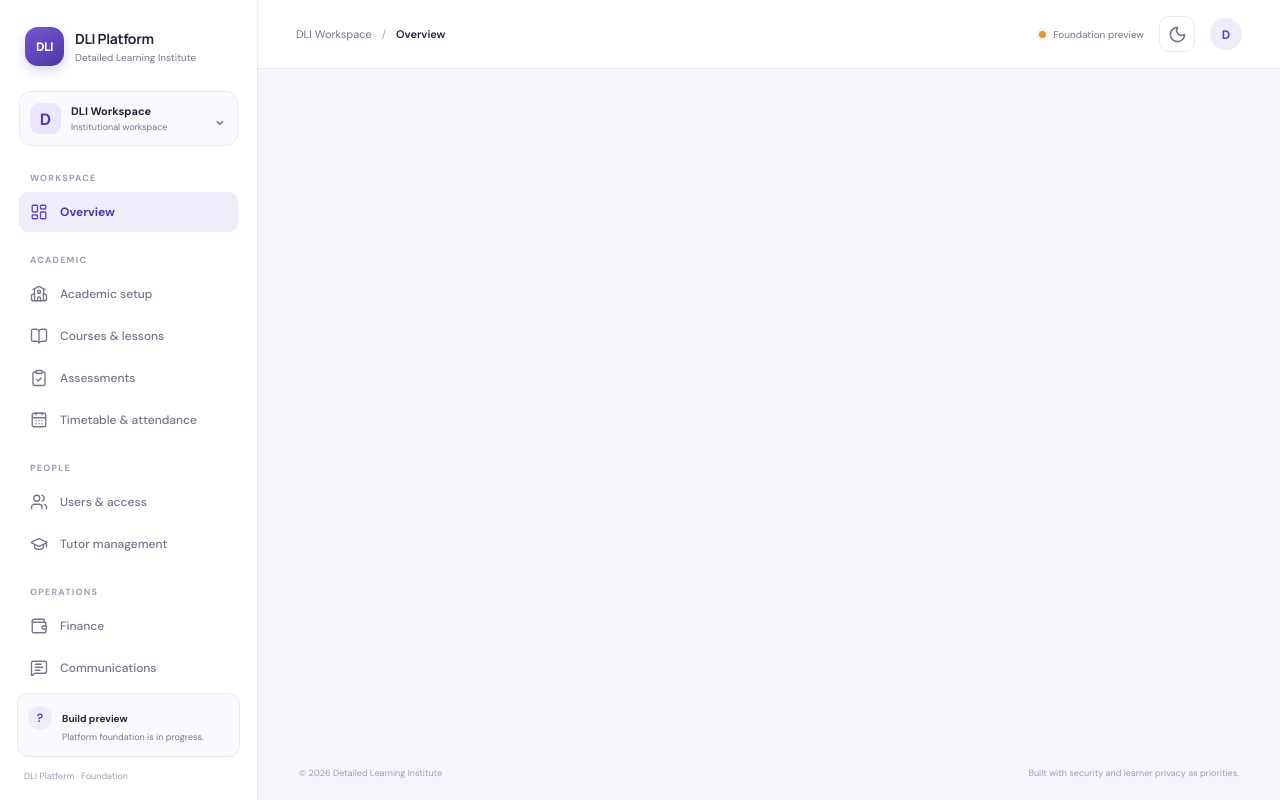
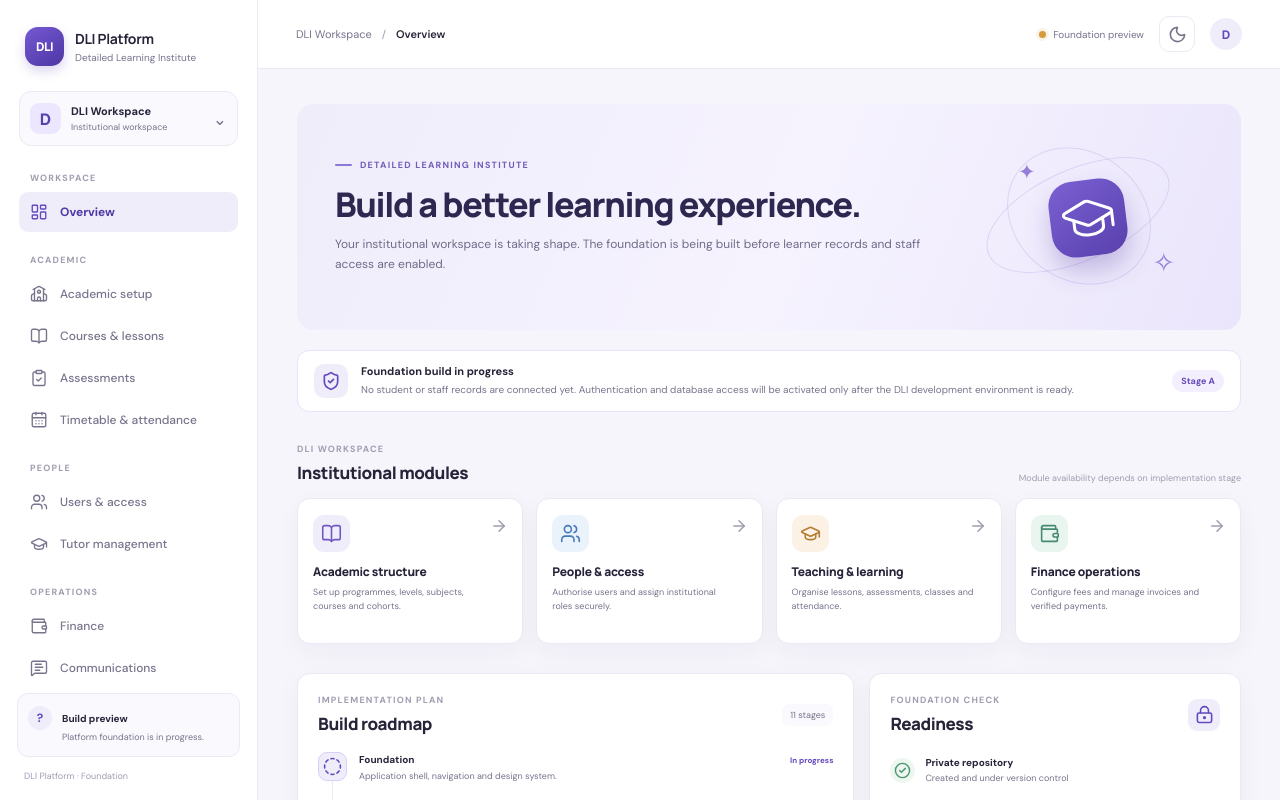
Before and after one commit to william-idam-inya/dli-platform, a React (Vite) app: page / in a window 1280 px wide. Shown: the top 800 px of the page. Built offline with nearby package versions, Linux system fonts and the light colour scheme.

Commit message:
fix: complete Stage A shell props and TypeScript config

```diff
--- a/src/components/AppShell.tsx
+++ b/src/components/AppShell.tsx
@@ -1,6 +1,6 @@
-import { useEffect, useState } from 'react';
+import { useEffect, useState, type ReactNode } from 'react';
 import { Menu, Moon, Sun, X } from 'lucide-react';
-import { NavLink, Outlet, useLocation } from 'react-router-dom';
+import { NavLink, useLocation } from 'react-router-dom';
 import { navigationSections } from '../data/navigation';
 
 function Sidebar({ onNavigate }: { onNavigate?: () => void }) {
@@ -58,7 +58,11 @@ function Sidebar({ onNavigate }: { onNavigate?: () => void }) {
   );
 }
 
-export default function AppShell() {
+interface AppShellProps {
+  children: ReactNode;
+}
+
+export default function AppShell({ children }: AppShellProps) {
   const location = useLocation();
   const [mobileOpen, setMobileOpen] = useState(false);
   const [darkMode, setDarkMode] = useState(() => {
@@ -129,7 +133,7 @@ export default function AppShell() {
         </header>
 
         <div className="page-content">
-          <Outlet />
+          {children}
           <footer className="page-footer">
             <span>© {new Date().getFullYear()} Detailed Learning Institute</span>
             <span>Built with security and learner privacy as priorities.</span>
--- a/src/pages/DashboardPage.tsx
+++ b/src/pages/DashboardPage.tsx
@@ -4,7 +4,6 @@ import {
   CalendarDays,
   CheckCircle2,
   CircleDashed,
-  ClipboardCheck,
   GraduationCap,
   LockKeyhole,
   ShieldCheck,
--- a/tsconfig.json
+++ b/tsconfig.json
@@ -3,12 +3,10 @@
     "target": "ES2022",
     "useDefineForClassFields": true,
     "lib": ["ES2022", "DOM", "DOM.Iterable"],
-    "allowImportingTsExtensions": true,
     "verbatimModuleSyntax": true,
     "module": "ESNext",
     "skipLibCheck": true,
     "moduleResolution": "bundler",
-    "allowImportingTsExtensions": true,
     "resolveJsonModule": true,
     "isolatedModules": true,
     "noEmit": true,
```
